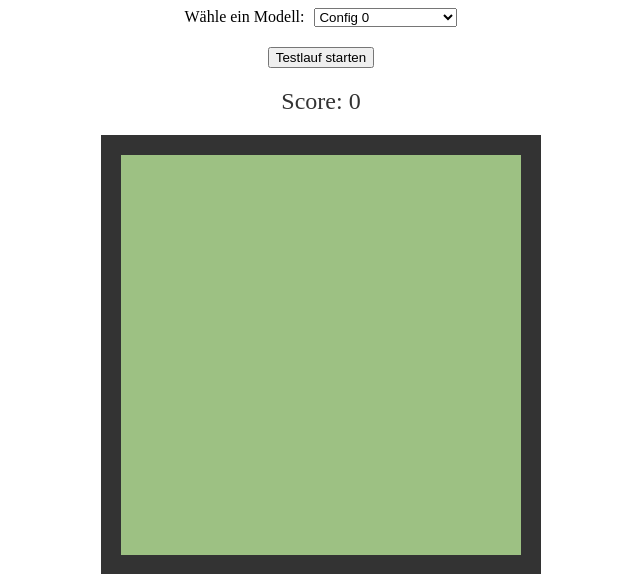
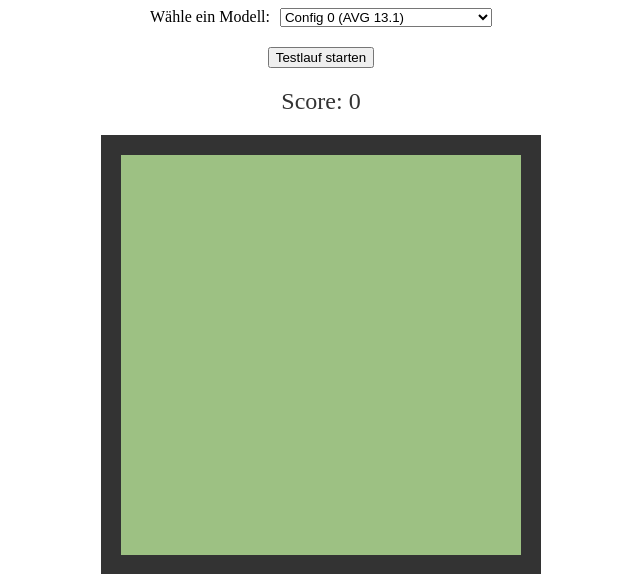
Before and after one commit to tabee/Reinforcement-Learning-Snake, a Flask app: page / in a window 1280 px wide. Shown: the top 574 px of the page, without its empty margins (319-959 px from the left). Run offline with Flask 3, Linux system fonts and the light colour scheme; some libraries are stand-ins or nearby versions.

```diff
--- a/src/templates/index.html
+++ b/src/templates/index.html
@@ -15,14 +15,14 @@
     <div id="modelSelectBox">
         <label for="modelSelect">Wähle ein Modell:</label>
         <select id="modelSelect">
-            <option value="ppo_snake_config0">Config 0</option>
-            <option value="ppo_snake_config1">Config 1</option>
-            <option value="ppo_snake_config2">Config 2</option>
-            <option value="ppo_snake_config3">Config 3</option>
-            <option value="best_model_config0/best_model">Best Model Config 0</option>
-            <option value="best_model_config1/best_model">Best Model Config 1</option>
-            <option value="best_model_config2/best_model">Best Model Config 2</option>
-            <option value="best_model_config3/best_model">Best Model Config 3</option>
+            <option value="ppo_snake_config0">Config 0 (AVG 13.1)</option>
+            <option value="ppo_snake_config1">Config 1 (AVG 15.4)</option>
+            <option value="ppo_snake_config2">Config 2 (AVG 16.3)</option>
+            <option value="ppo_snake_config3">Config 3 (AVG 10.2)</option>
+            <option value="best_model_config0/best_model">Best Model Config 0 (AVG 14.2)</option>
+            <option value="best_model_config1/best_model">Best Model Config 1 (AVG 14.4)</option>
+            <option value="best_model_config2/best_model">Best Model Config 2 (AVG 10.6)</option>
+            <option value="best_model_config3/best_model">Best Model Config 3 (AVG 10.2)</option>
         </select>
     </div>
     <button id="startButton">Testlauf starten</button>
```
